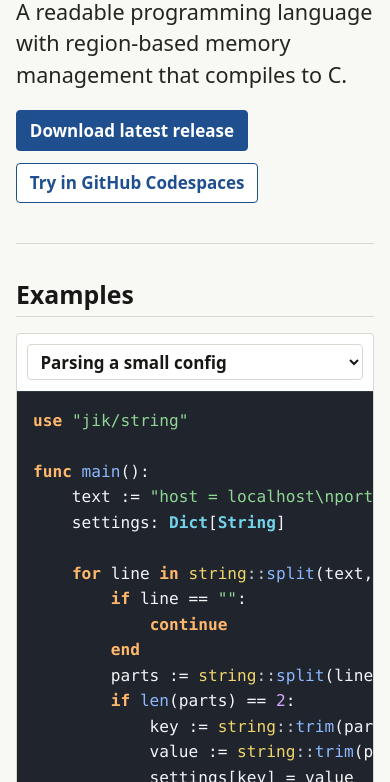
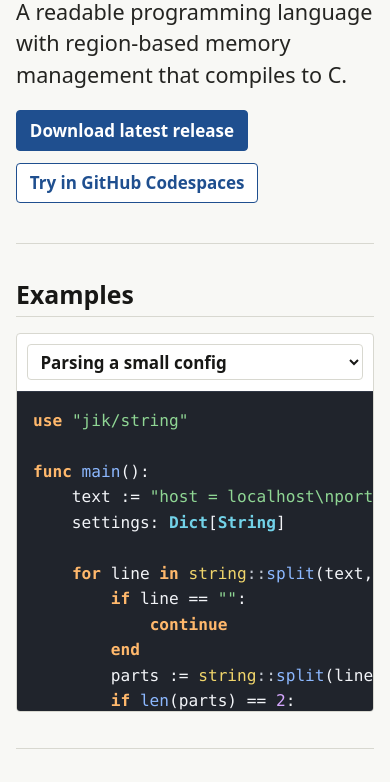
Before and after one commit to jik-lang/website, a website: page index.html in a window 390 px wide. Shown: the part 265-1047 px from the top of the page. Drawn offline with Linux system fonts and the light colour scheme.

Commit message:
make examples scrollable

```diff
--- a/styles.css
+++ b/styles.css
@@ -268,7 +268,9 @@ p {
 }
 
 .example-panel .code-block {
+  height: 26rem;
   margin: 0;
+  overflow: auto;
   color: #f2f4f8;
   background: #20242c;
   border-width: 1px 0 0;
@@ -538,4 +540,8 @@ p {
   .download-grid {
     grid-template-columns: 1fr;
   }
+
+  .example-panel .code-block {
+    height: 20rem;
+  }
 }
```
